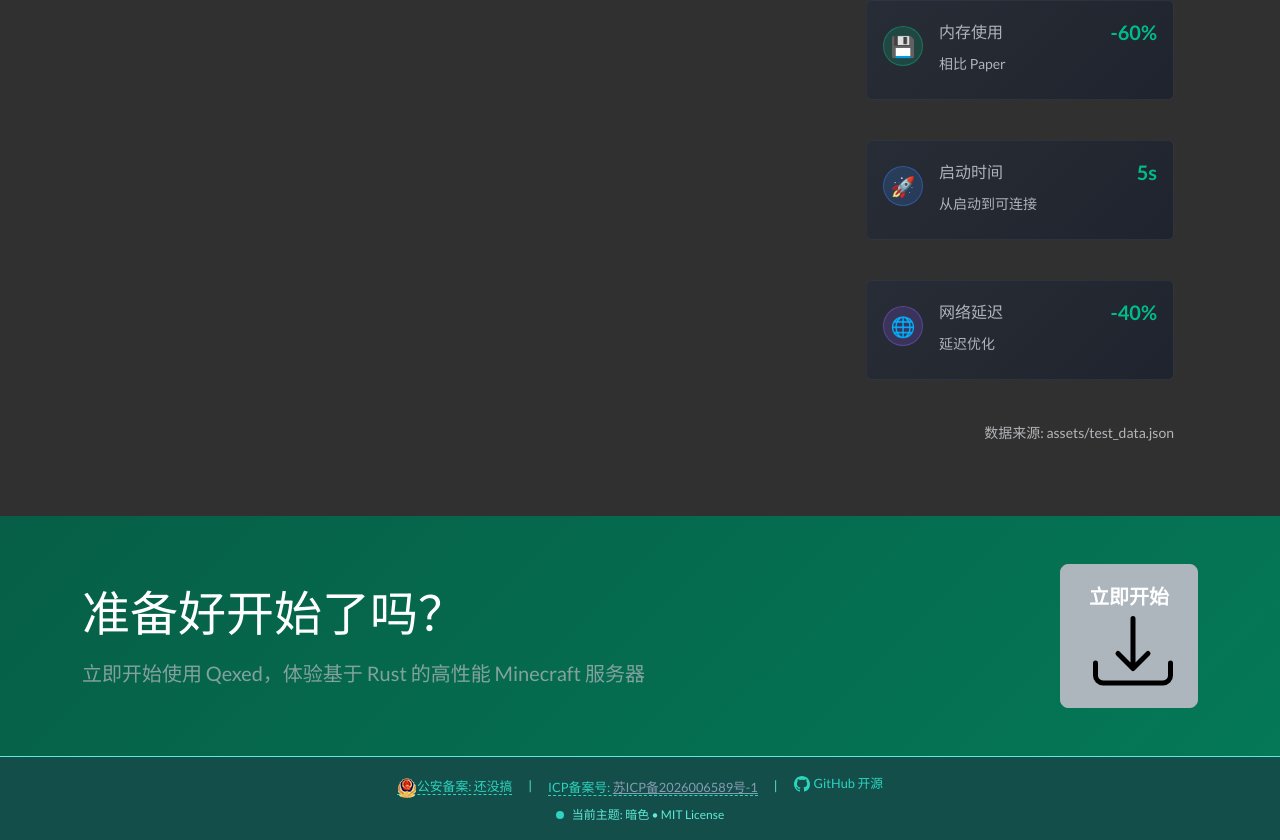
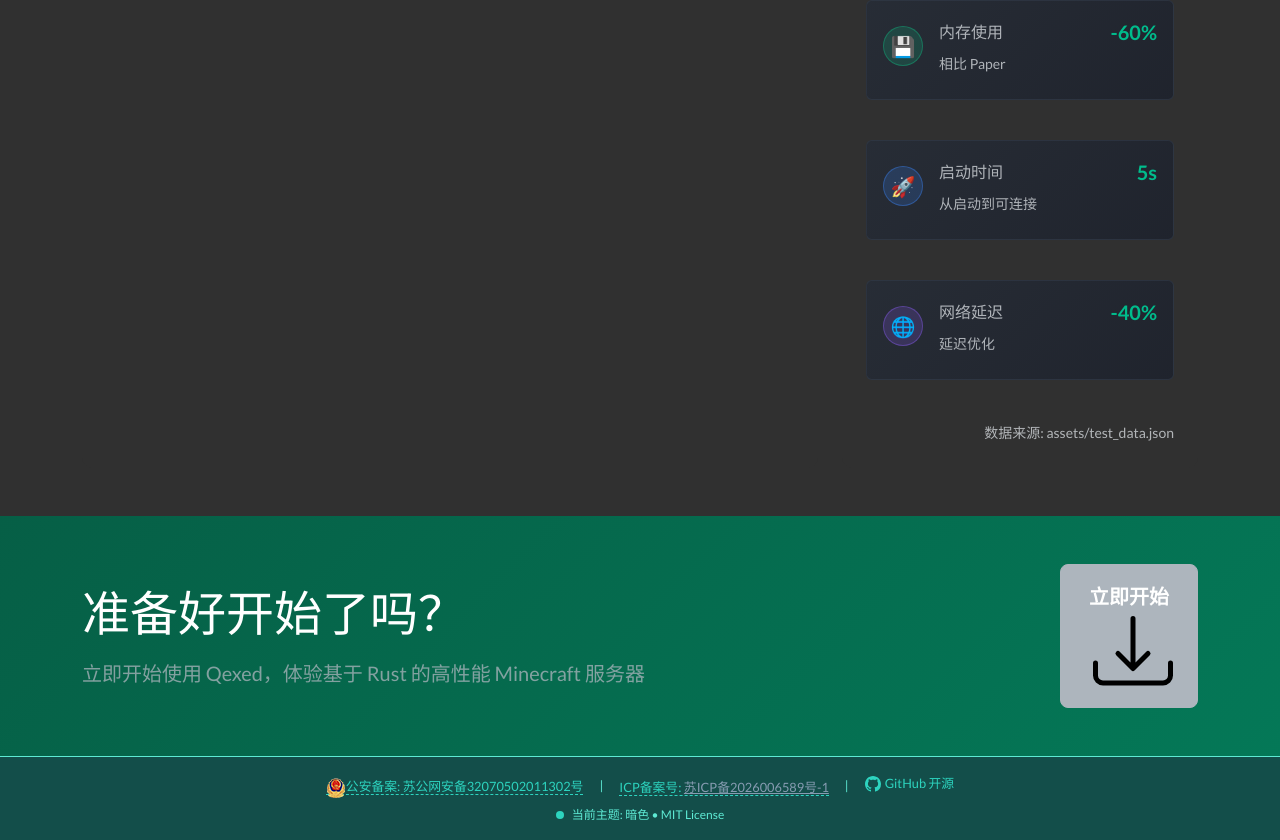
Before and after one commit to qexed/qexed-doc, a React (Create React App) app: page / in a window 1280 px wide. Shown: the part 2801-3641 px from the top of the page. Built offline with nearby package versions, Linux system fonts and the light colour scheme; no server answers.

Commit message:
公安备案

```diff
--- a/src/baseui/yxfooter.js
+++ b/src/baseui/yxfooter.js
@@ -41,7 +41,7 @@
         {/*公安备案 */}
         <Col xs={12} md="auto" className="text-center">
           <a
-            href="https://beian.mps.gov.cn/#/query/webSearch?code=还没搞"
+            href="https://beian.mps.gov.cn/#/query/webSearch?code=32070502011302"
             className="icp-link text-decoration-none"
             style={{
               color: colors.primary,
@@ -66,7 +66,7 @@
 
               }}
             />
-            公安备案: 还没搞
+            公安备案: 苏公网安备32070502011302号
           </a>
         </Col>
         {/* 分隔符 */}
```
Also changed, not shown: public/docs/install.md (+5 -2 lines).
